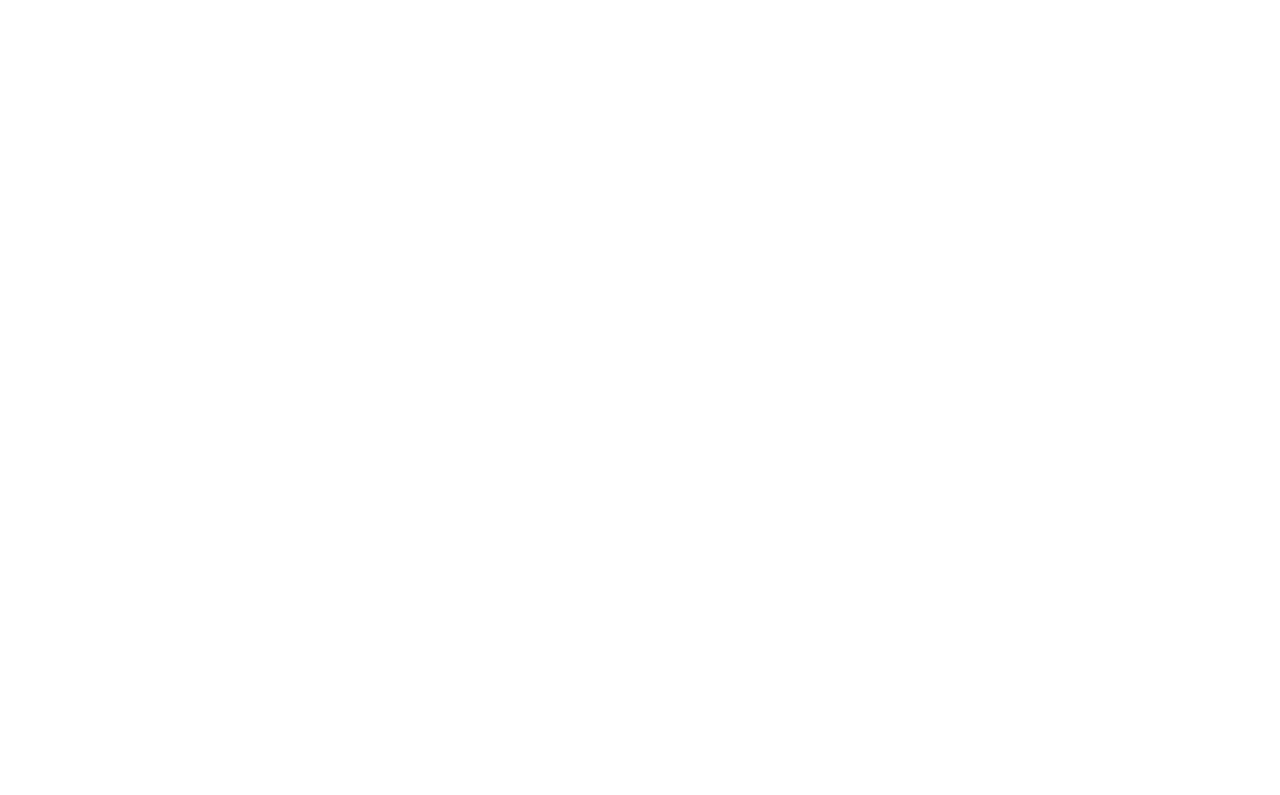
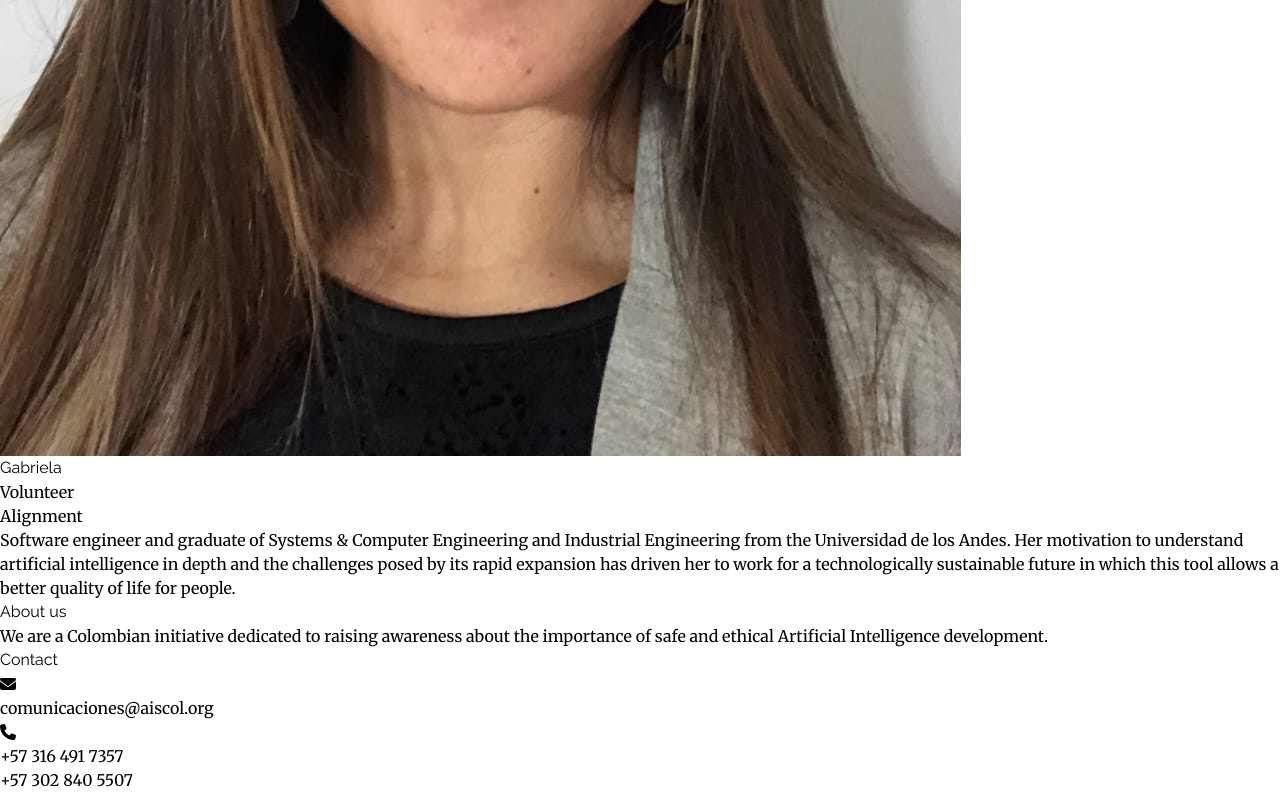
Before and after one commit to ICOIAS/web-page, a React (Create React App) app: page /team in a window 1280 px wide. Shown: the part 1798-2593 px from the top of the page. Before the commit the page ends 1238 px from the top, so only its background shows below. Built offline with nearby package versions, Linux system fonts and the light colour scheme.

Commit message:
Add Gabriela's information

```diff
--- a/src/i18n/locales/en.json
+++ b/src/i18n/locales/en.json
@@ -26,15 +26,18 @@
     "title": "Our Team",
     "description": "Meet the people behind AI Safety Colombia",
     "roles": {
-      "founder": "Co-founder"
+      "founder": "Co-founder",
+      "volunteerM": "Volunteer",
+      "volunteerF": "Volunteer"
     },
     "areas": {
-      "alignment": "Technical Safety Advocate",
-      "governance": "Governance Advocate"
+      "alignment": "Alignment",
+      "governance": "Governance"
     },
     "bios": {
       "jose": "Political Science student at Universidad de los Andes with a focus on public policy and economics. This semester, he will intern at the Digital Development Directorate of the National Planning Department. He is interested in contributing to the development and safe deployment of artificial intelligence, striving to make this technology a force for progress in developing countries like Colombia.",
-      "fernando": "Artificial Intelligence Risk Analyst at the Observatory of Global Catastrophic Risks (ORCG) and a Systems Engineering graduate from Universidad de los Andes. His interest in artificial intelligence lies in its tremendous impact on the economy and technology, making it crucial to ensure that this impact is safe. Fernando is committed to fostering the responsible development of AI, ensuring that this technology becomes a tool for sustainable and equitable progress worldwide."
+      "fernando": "Artificial Intelligence Risk Analyst at the Observatory of Global Catastrophic Risks (ORCG) and a Systems Engineering graduate from Universidad de los Andes. His interest in artificial intelligence lies in its tremendous impact on the economy and technology, making it crucial to ensure that this impact is safe. Fernando is committed to fostering the responsible development of AI, ensuring that this technology becomes a tool for sustainable and equitable progress worldwide.",
+      "gabriela": "Software engineer and graduate of Systems & Computer Engineering and Industrial Engineering from the Universidad de los Andes. Her motivation to understand artificial intelligence in depth and the challenges posed by its rapid expansion has driven her to work for a technologically sustainable future in which this tool allows a better quality of life for people."
     }
   },
   "contact": {
--- a/src/i18n/locales/es.json
+++ b/src/i18n/locales/es.json
@@ -26,15 +26,18 @@
     "title": "Nuestro Equipo",
     "description": "Conoce a las personas detrás de AI Safety Colombia",
     "roles": {
-      "founder": "Cofundador"
+      "founder": "Cofundador",
+      "volunteerM": "Voluntario",
+      "volunteerF": "Voluntaria"
     },
     "areas": {
-      "alignment": "Experto en seguridad técnica",
-      "governance": "Experto en gobernanza"
+      "alignment": "Alignment",
+      "governance": "Gobernanza"
     },
     "bios": {
       "jose": "Estudiante de Ciencia Política en la Universidad de los Andes con un enfoque en políticas públicas y economía. Este semestre realizará una pasantía en la Dirección de Desarrollo Digital del Departamento Nacional de Planeación. Está interesado en trabajar por el desarrollo y el despliegue seguro de la inteligencia artificial, buscando que esta tecnología sea una fuerza para el progreso en países en vías de desarrollo como Colombia.",
-      "fernando": "Analista en Riesgos de Inteligencia Artificial en el Observatorio de Riesgos Catastróficos Globales (ORCG) y egresado de Ingeniería de Sistemas de la Universidad de los Andes. Su interés en la inteligencia artificial radica en su tremendo impacto en la economía y la tecnología, lo que hace crucial garantizar que dicho impacto sea seguro. Fernando trabaja con el objetivo de promover el desarrollo responsable de la IA, asegurando que esta tecnología sea una herramienta para el progreso sostenible y equitativo a nivel global."
+      "fernando": "Analista en Riesgos de Inteligencia Artificial en el Observatorio de Riesgos Catastróficos Globales (ORCG) y egresado de Ingeniería de Sistemas de la Universidad de los Andes. Su interés en la inteligencia artificial radica en su tremendo impacto en la economía y la tecnología, lo que hace crucial garantizar que dicho impacto sea seguro. Fernando trabaja con el objetivo de promover el desarrollo responsable de la IA, asegurando que esta tecnología sea una herramienta para el progreso sostenible y equitativo a nivel global.",
+      "gabriela": "Ingeniera de software y egresada de Ingeniería de Sistemas & Computación e Ingeniería Industrial de la Universidad de los Andes. Su motivación por entender a profundidad la inteligencia artificial y los retos que plantea su rápida expansión la ha impulsado a trabajar por un futuro tecnológicamente sostenible en el que esta herramienta permita una mejor calidad de vida para las personas."
     }
   },
   "contact": {
--- a/src/pages/Team.tsx
+++ b/src/pages/Team.tsx
@@ -21,6 +21,13 @@
       bio: t('team.bios.fernando'),
       image: '/team/fernando.jpeg',
     },
+    {
+      name: 'Gabriela',
+      role: t('team.roles.volunteerF'),
+      area: t('team.areas.alignment'),
+      bio: t('team.bios.gabriela'),
+      image: '/team/gabriela.jpeg',
+    },
   ]
 
   return (
@@ -35,7 +42,7 @@
         {teamMembers.map(({ name, image, role, area, bio }) => (
           <div
             key={name}
-            className="bg-white rounded-lg shadow-md overflow-hidden flex flex-1 flex-col max-w-96"
+            className="bg-white rounded-lg shadow-md flex flex-col max-w-96 min-h-[750px]"
           >
             <img src={image} alt={name} className="w-full h-64 object-cover" />
             <div className="p-6">
```
Also changed, not shown: public/team/gabriela.jpeg (added).
